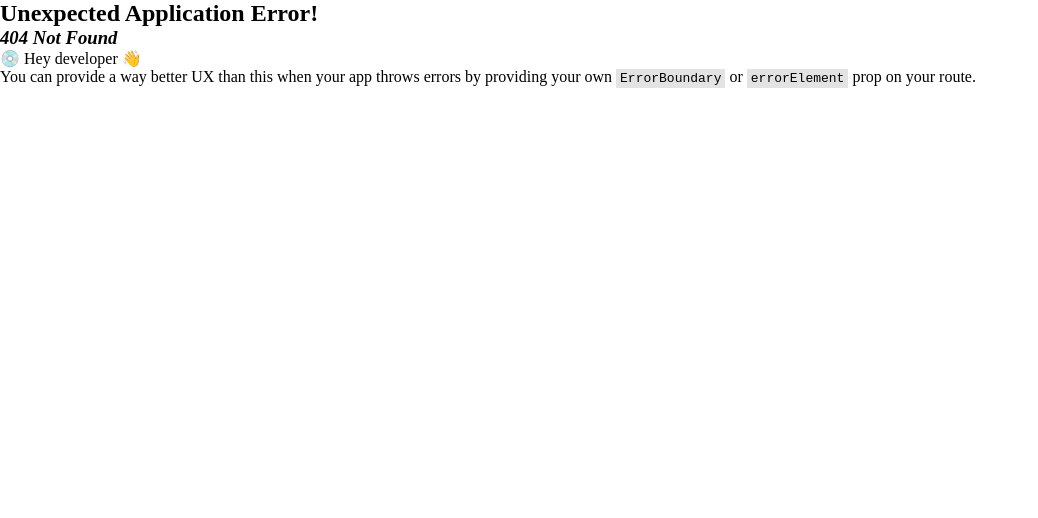
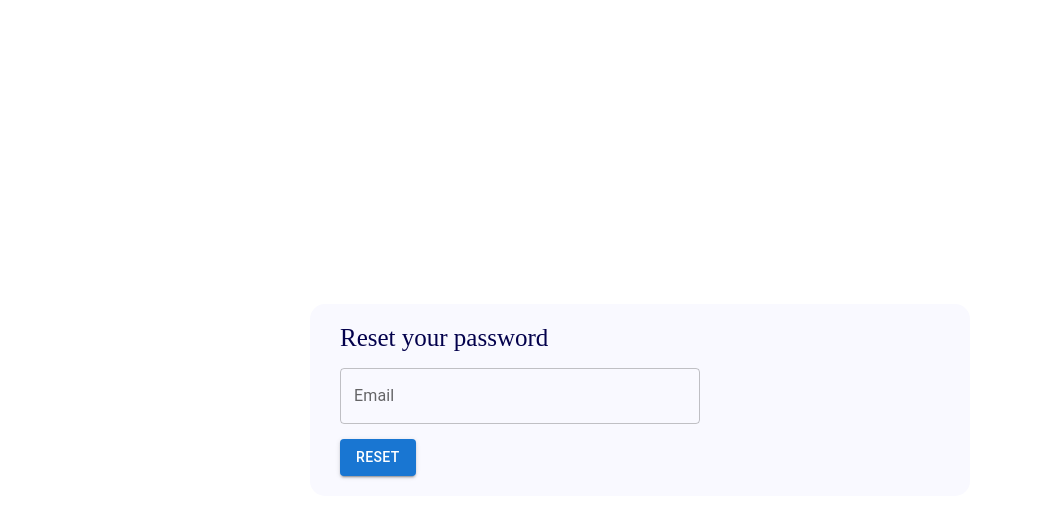
Before and after one commit to mdronysarker/chat-app, a React (Create React App) app: page /forgot in a window 1280 px wide. Before the commit this address had no page. Shown: the top 518 px of the page, without its empty margins (0-1038 px from the left). Built offline with nearby package versions, Linux system fonts and the light colour scheme.

Commit message:
create sidebar and create logout funcionality

```diff
--- a/src/App.js
+++ b/src/App.js
@@ -5,6 +5,7 @@ import {
   RouterProvider,
 } from "react-router-dom";
 import Rootlayout from "./Layout";
+import Forget from "./pages/Forgotpassword";
 import Home from "./pages/Home";
 import Login from "./pages/Login";
 import Registration from "./pages/Registration";
@@ -23,6 +24,7 @@ function App() {
         <Route element={<Notloggedinuser />}>
           <Route path="/registration" element={<Registration />} />
           <Route path="/login" element={<Login />} />
+          <Route path="/forgot" element={<Forget />} />
         </Route>
       </Route>
     )
--- a/src/Layout/index.js
+++ b/src/Layout/index.js
@@ -7,7 +7,7 @@ const Rootlayout = () => {
   return (
     <>
       <div>
-        <Grid container spacing={2}>
+        <Grid container>
           <Grid item xs={1}>
             <Sidebar />
           </Grid>
--- /dev/null
+++ b/src/components/Sidebar/Sidebaricons.js
@@ -0,0 +1,28 @@
+import React from "react";
+import { AiOutlineHome } from "react-icons/ai";
+import { FaComment } from "react-icons/fa";
+import { IoMdNotificationsOutline } from "react-icons/io";
+import { AiOutlineSetting } from "react-icons/ai";
+
+const Sidebaricons = () => {
+  return (
+    <>
+      <div className="icons">
+        <div className="sidebar_icon">
+          <AiOutlineHome />
+        </div>
+        <div className="sidebar_icon">
+          <FaComment />
+        </div>
+        <div className="sidebar_icon">
+          <IoMdNotificationsOutline />
+        </div>
+        <div className="sidebar_icon">
+          <AiOutlineSetting />
+        </div>
+      </div>
+    </>
+  );
+};
+
+export default Sidebaricons;
--- a/src/components/Sidebar/index.js
+++ b/src/components/Sidebar/index.js
@@ -1,9 +1,45 @@
 import React from "react";
+import Sidebaricons from "./Sidebaricons";
+import { BiLogOut } from "react-icons/bi";
+import "./style.css";
+import { useDispatch } from "react-redux";
+import { LoginUser } from "../../features/Slice/LoginSlice";
+import { useNavigate } from "react-router-dom";
+import { getAuth, signOut } from "firebase/auth";
 
 const Sidebar = () => {
+  const dispatch = useDispatch();
+  const navigate = useNavigate();
+  const auth = getAuth();
+
+  const handleLogout = () => {
+    signOut(auth)
+      .then(() => {
+        localStorage.removeItem("users");
+        dispatch(LoginUser(null));
+        navigate("/");
+      })
+      .catch((error) => {
+        console.log(error.code);
+      });
+  };
   return (
     <>
-      <h1>hello</h1>
+      <div className="sidebar">
+        <div className="sidebar_wrapper">
+          <div className="profile-pic">
+            <picture>
+              <img src="./images/profile-pic.jpg" alt="" />
+            </picture>
+          </div>
+          <div className="other_pages">
+            <Sidebaricons />
+          </div>
+          <div className="logout" onClick={handleLogout}>
+            <BiLogOut />
+          </div>
+        </div>
+      </div>
     </>
   );
 };
--- a/src/components/Sidebar/style.css
+++ b/src/components/Sidebar/style.css
@@ -0,0 +1,90 @@
+.sidebar {
+  width: 100%;
+  height: 100vh;
+  background-color: var(--primary-color);
+  padding: 20px 0;
+  box-sizing: border-box;
+}
+
+.sidebar_wrapper {
+  display: flex;
+  justify-content: space-between;
+  flex-direction: column;
+  height: 100%;
+}
+
+.profile-pic {
+  width: 100px;
+  height: 100px;
+  border-radius: 50%;
+  background-color: black;
+  margin: 0 auto;
+  overflow: hidden;
+}
+
+.profile-pic img {
+  width: 100%;
+  height: 100%;
+  object-fit: cover;
+}
+
+.sidebar_icon {
+  display: flex;
+  justify-content: center;
+  margin: 40px 0;
+  position: relative;
+  z-index: 1;
+}
+
+.sidebar_icon::after {
+  z-index: -1;
+  position: absolute;
+  content: "";
+  top: 50%;
+  transform: translateY(-50%);
+  right: 0;
+  width: 133px;
+  height: 65px;
+  background-color: #fff;
+  border-top-left-radius: 20px;
+  border-bottom-left-radius: 20px;
+  opacity: 0;
+}
+
+.sidebar_icon::before {
+  position: absolute;
+  content: "";
+  top: 50%;
+  transform: translateY(-50%);
+  right: 0;
+  width: 8px;
+  height: 65px;
+  background-color: var(--primary-color);
+  border-top-left-radius: 20px;
+  border-bottom-left-radius: 20px;
+  opacity: 0;
+}
+
+.sidebar_icon svg {
+  height: 30px !important;
+  width: 30px !important;
+}
+
+.sidebar_icon svg path {
+  fill: #fff;
+}
+
+.logout {
+  display: flex;
+  justify-content: center;
+  cursor: pointer;
+}
+
+.logout svg {
+  width: 30px !important;
+  height: 30px !important;
+}
+
+.logout svg path {
+  fill: #fff;
+}
--- /dev/null
+++ b/src/pages/Forgotpassword/index.js
@@ -0,0 +1,70 @@
+import React from "react";
+import TextField from "@mui/material/TextField";
+import { useFormik } from "formik";
+import "./style.css";
+import { Button } from "@mui/material";
+import { getAuth, sendPasswordResetEmail } from "firebase/auth";
+const Forget = () => {
+  const auth = getAuth();
+
+  const initialValues = {
+    email: "",
+  };
+
+  const formik = useFormik({
+    initialValues: initialValues,
+    onSubmit: () => {
+      sendPasswordResetEmail(auth, formik.values.email)
+        .then(() => {
+          // console.log("password reset is done");
+          formik.resetForm();
+        })
+        .catch((error) => {
+          console.log(error.code);
+        });
+    },
+  });
+  // console.log(formik);
+  return (
+    <>
+      <div className="main_forget_wrapper">
+        <div className="inner_forgot_box">
+          <div className="forget-header">
+            <h4>Reset your password</h4>
+          </div>
+          <div className="forget_pass_body">
+            <form onSubmit={formik.handleSubmit}>
+              <TextField
+                sx={{
+                  "& .MuiOutlinedInput-root.Mui-focused": {
+                    "& > fieldset": {
+                      borderColor: "#11175d",
+                    },
+                  },
+                  "& .MuiInputLabel-root.Mui-focused": {
+                    color: "#11175d",
+                  },
+                }}
+                className="input-design"
+                margin="normal"
+                label="Email"
+                variant="outlined"
+                type={"text"}
+                name="email"
+                value={formik.values.email}
+                onChange={formik.handleChange}
+              />
+              <div>
+                <Button type="submit" variant="contained">
+                  Reset
+                </Button>
+              </div>
+            </form>
+          </div>
+        </div>
+      </div>
+    </>
+  );
+};
+
+export default Forget;
--- /dev/null
+++ b/src/pages/Forgotpassword/style.css
@@ -0,0 +1,19 @@
+.main_forget_wrapper {
+  height: 100vh;
+  display: flex;
+  justify-content: center;
+  align-items: center;
+}
+
+.inner_forgot_box {
+  width: 600px;
+  padding: 20px 30px;
+  background-color: #f9f9ff;
+  border-radius: 15px;
+}
+
+.forget-header h4 {
+  font-size: 25px;
+  color: var(--secondary-color);
+  font-weight: 500;
+}
--- a/src/pages/Login/index.js
+++ b/src/pages/Login/index.js
@@ -233,8 +233,11 @@ const Login = () => {
                   )}
                 </form>
                 <div className="links">
+                  <div className="forgot">
+                    <Link to={"/forgot"}>Forgot Password</Link>
+                  </div>
                   <p>
-                    Don't have an account ?{" "}
+                    Don't have an account ?
                     <Link to="/registration">sign up</Link>
                   </p>
                 </div>
```
Also changed, not shown: public/images/profile-pic.jpg (added).
